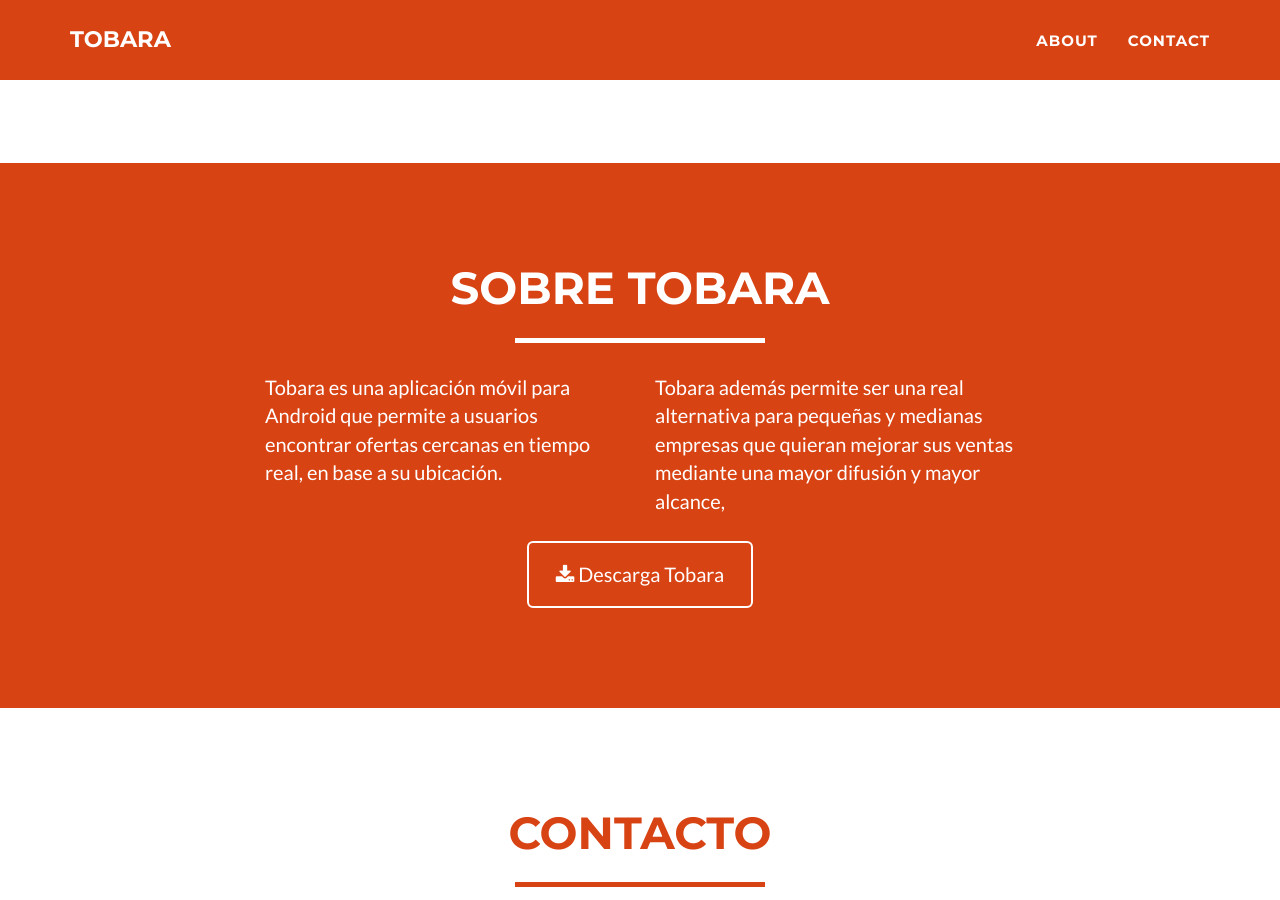
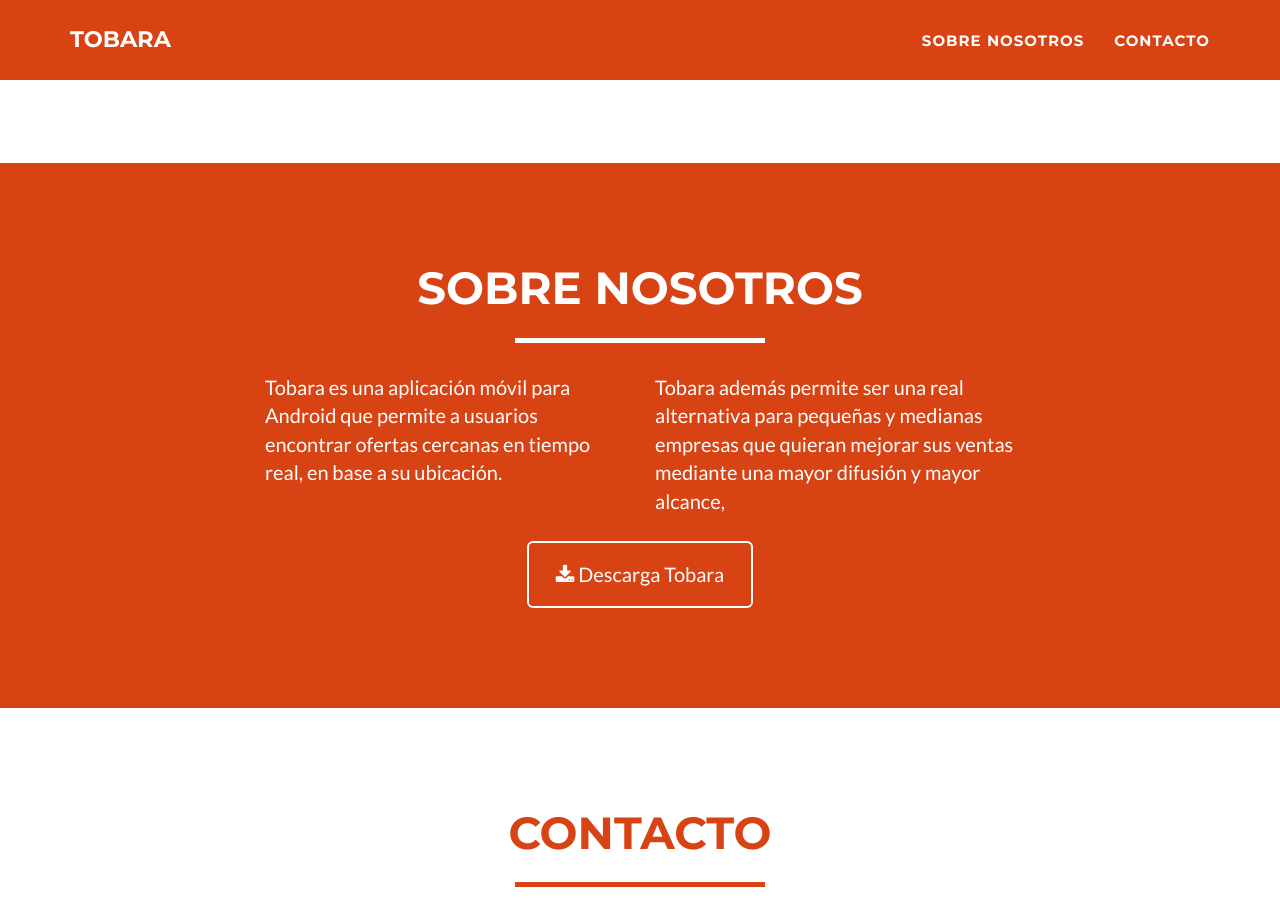
Before and after one commit to tobarapp/tobara.github.io, a Jekyll site: the page built from index.html, in a window 1280 px wide and 900 px high, scrolled down 801 px. Built offline with Jekyll 4.4.1, drawn with Linux system fonts in a browser that asks for light colours.

Commit message:
Cambios de textos
traducción al español

```diff
--- a/_includes/about.html
+++ b/_includes/about.html
@@ -3,7 +3,7 @@
         <div class="container">
             <div class="row">
                 <div class="col-lg-12 text-center">
-                    <h2>Sobre Tobara</h2>
+                    <h2>Sobre nosotros</h2>
                     <hr class="star-light">
                 </div>
             </div>
--- a/_includes/nav.html
+++ b/_includes/nav.html
@@ -19,10 +19,10 @@
                         <a href="#page-top"></a>
                     </li>
                     <li class="page-scroll">
-                        <a href="#about">About</a>
+                        <a href="#about">Sobre nosotros</a>
                     </li>
                     <li class="page-scroll">
-                        <a href="#contact">Contact</a>
+                        <a href="#contact">Contacto</a>
                     </li>
                 </ul>
             </div>
```
